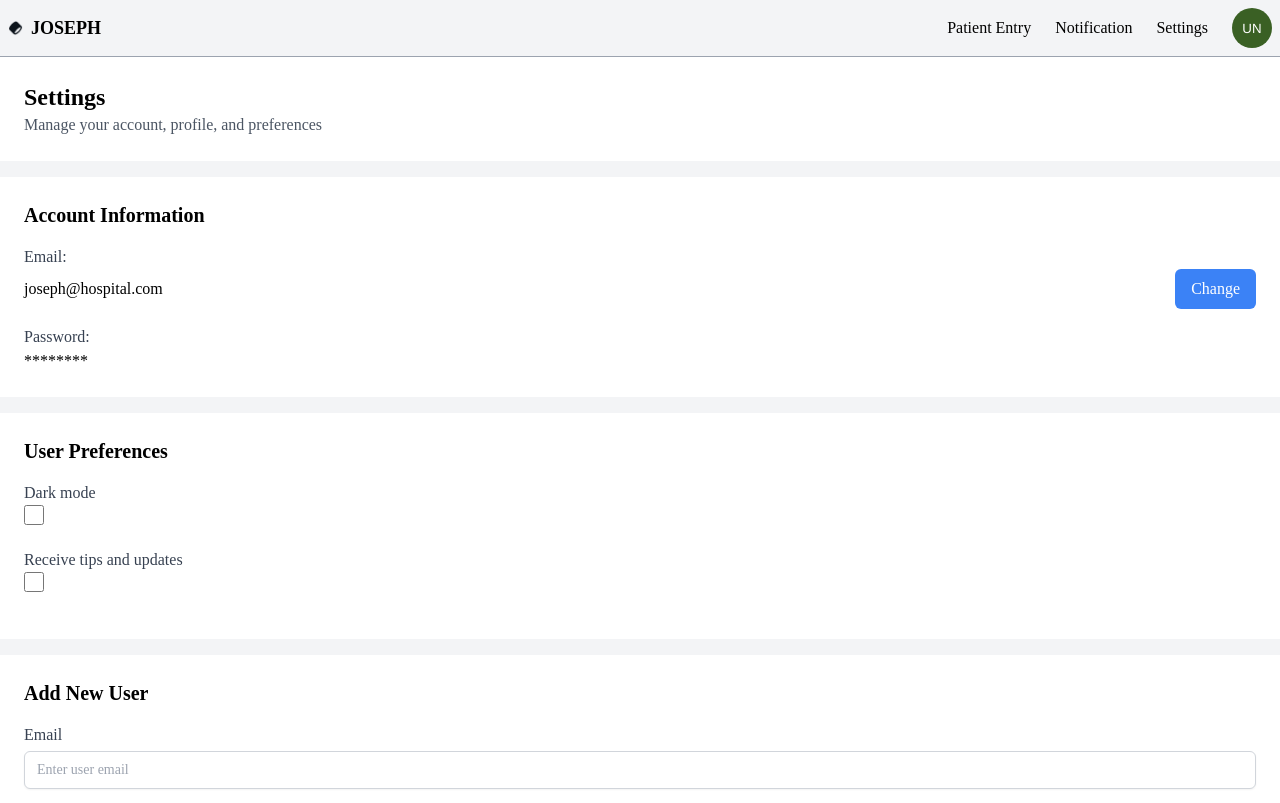
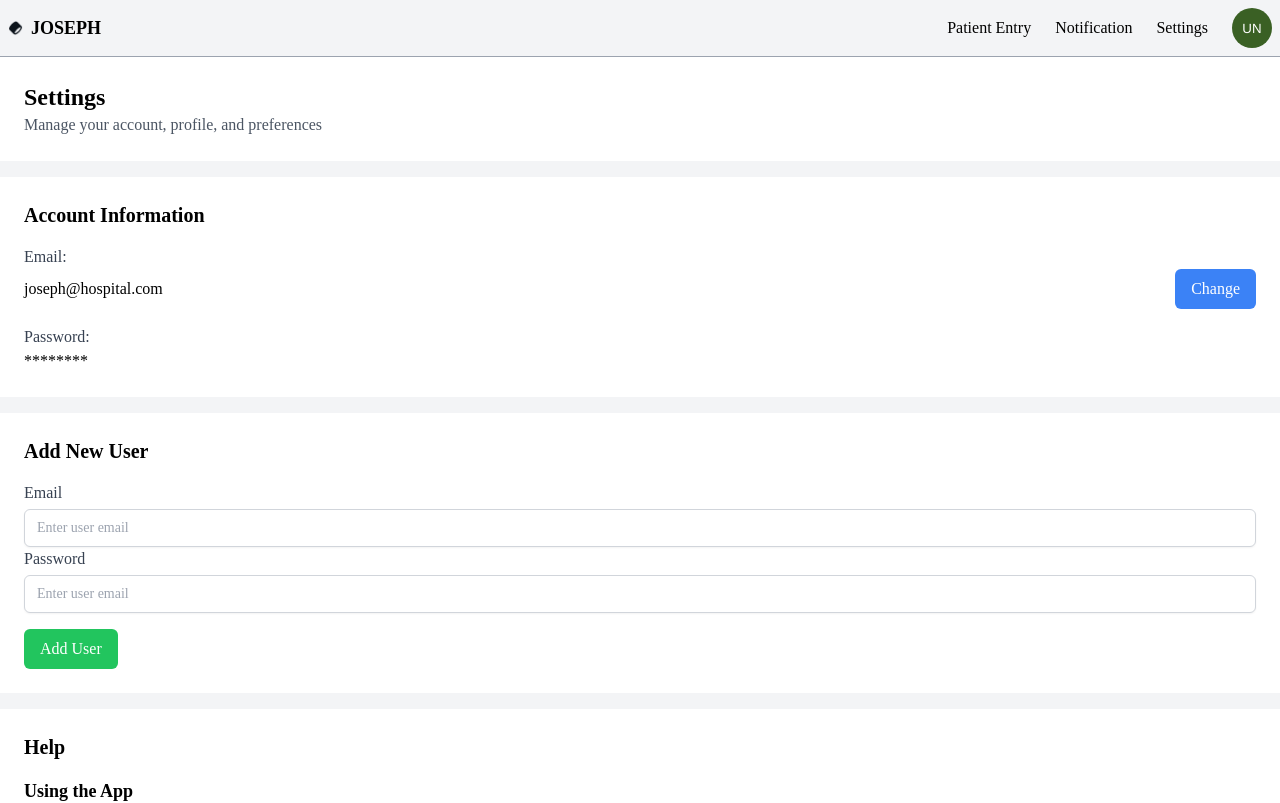
Before and after one commit to ellie-ctrl35/DripAlarm, a React (Vite) app: page /settings in a window 1280 px wide. Shown: the top 803 px of the page. Built offline with nearby package versions, Linux system fonts and the light colour scheme.

Commit message:
chore: Update patient table schema, add new columns, and refactor database table name

```diff
--- a/src/main/index.js
+++ b/src/main/index.js
@@ -135,6 +135,35 @@ function addPatient(patient) {
   );
 }
 
+function checkPatientTimes() {
+  const currentTime = new Date().toISOString().slice(0, 16); // Get current time in "YYYY-MM-DDTHH:MM" format
+
+  const query = `
+    SELECT patientname, medname
+    FROM Finalpatients
+    WHERE finishTime = ? OR halfTime = ? OR ninetyPercentTime = ? OR customTime = ?
+  `;
+
+  db.all(query, [currentTime, currentTime, currentTime, currentTime], (err, rows) => {
+    if (err) {
+      console.error('Failed to query patient times:', err);
+      return;
+    }
+
+    rows.forEach(row => {
+      notifier.notify({
+        title: 'Medication Alert',
+        message: `Patient: ${row.patientname}, Medication: ${row.medname}`
+      });
+    });
+  });
+}
+
+// Schedule the checkPatientTimes function to run every minute
+function startNotificationScheduler() {
+  cron.schedule('* * * * *', checkPatientTimes); // Runs every minute
+}
+
 // Handle database queries from the renderer process
 ipcMain.handle('query-database', (event, query, params) => {
   return new Promise((resolve, reject) => {
--- a/src/renderer/src/pages/Notification/Notifications.jsx
+++ b/src/renderer/src/pages/Notification/Notifications.jsx
@@ -29,6 +29,11 @@ const Notifications = () => {
     const closeModal = () => {
         setIsModalOpen(false);
     };
+    const ProcessedFinishTime = (finishTime) => {
+        const date = new Date(finishTime);
+        return date.toLocaleString();
+    };
+    const finishTime = ProcessedFinishTime(notifications.finishTime);
 
     return (
         <div className="flex flex-col items-center w-full bg-gray-100 min-h-screen">
@@ -47,7 +52,7 @@ const Notifications = () => {
                             <p className="font-semibold">{notification.patientname}</p>
                             <p>{notification.medname}</p>
                         </div>
-                        <span className="ml-auto text-gray-500">Time</span>
+                        <span className="ml-auto text-gray-500"> {notification.finishTime}</span>
                     </div>
                 ))}
             </div>
@@ -64,7 +69,7 @@ const Notifications = () => {
                         <div id="modal-modal-description">
                             <p>Patient Name: {selectedNotification.patientname}</p>
                             <p>Fluid Name: {selectedNotification.medname}</p>
-                            <p>Time: Time</p>
+                            <p>Time: {selectedNotification.finishTime}</p>
                             <p>Patient Age: {selectedNotification.age}</p>
                             <p>Doses Taken: {selectedNotification.dosesTaken}</p>
                             <p>Ward Number: {selectedNotification.wardnumber}</p>
--- a/src/renderer/src/pages/Settings.jsx
+++ b/src/renderer/src/pages/Settings.jsx
@@ -31,23 +31,7 @@ const Settings = () => {
           <div>********</div>
         </div>
       </section>
-      <section className="settings-section p-6 bg-white mb-4">
-        <h2 className="text-xl font-semibold mb-4">User Preferences</h2>
-        <div className="settings-switch mb-4">
-          <label className="block text-gray-700">Dark mode</label>
-          <input
-            type="checkbox"
-            className="form-checkbox h-5 w-5 text-indigo-600"
-          />
-        </div>
-        <div className="settings-switch mb-4">
-          <label className="block text-gray-700">Receive tips and updates</label>
-          <input
-            type="checkbox"
-            className="form-checkbox h-5 w-5 text-indigo-600"
-          />
-        </div>
-      </section>
+
       <section className="settings-section p-6 bg-white mb-4">
         <h2 className="text-xl font-semibold mb-4">Add New User</h2>
         <form >
@@ -57,7 +41,13 @@ const Settings = () => {
               type="email"
               className="mt-1 block w-full px-3 py-2 bg-white border border-gray-300 rounded-md shadow-sm focus:outline-none focus:ring-indigo-500 focus:border-indigo-500 sm:text-sm"
               placeholder="Enter user email"
-              value={inviteEmail}
+              onChange={(e) => setInviteEmail(e.target.value)}
+            />
+            <label className="block text-gray-700">Password</label>
+             <input
+              type="password"
+              className="mt-1 block w-full px-3 py-2 bg-white border border-gray-300 rounded-md shadow-sm focus:outline-none focus:ring-indigo-500 focus:border-indigo-500 sm:text-sm"
+              placeholder="Enter user email"
               onChange={(e) => setInviteEmail(e.target.value)}
             />
           </div>
@@ -65,7 +55,7 @@ const Settings = () => {
             type="submit"
             className="bg-green-500 text-white px-4 py-2 rounded-md"
           >
-            Send Invite
+            Add User
           </button>
         </form>
       </section>
```
Also changed, not shown: 1 other file (tests, documents, lock files or other folders).
